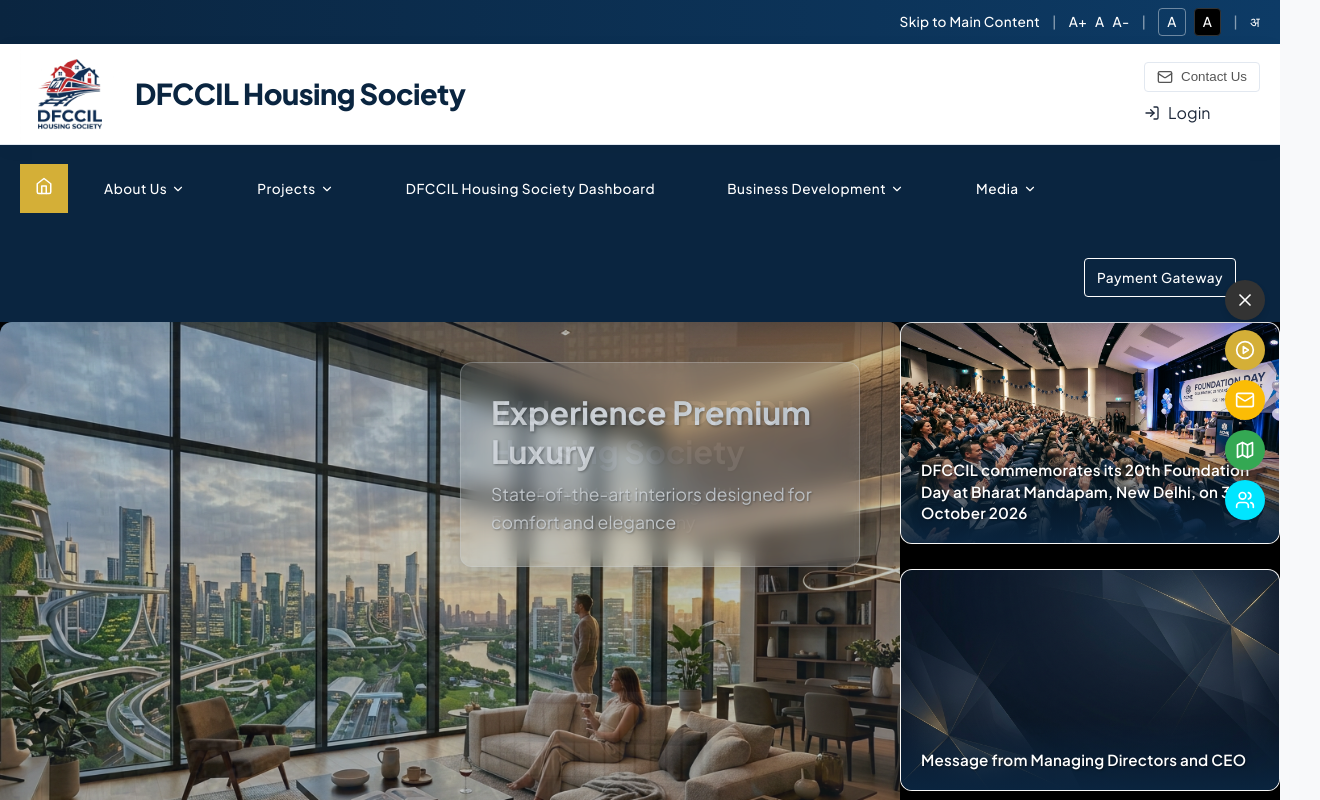
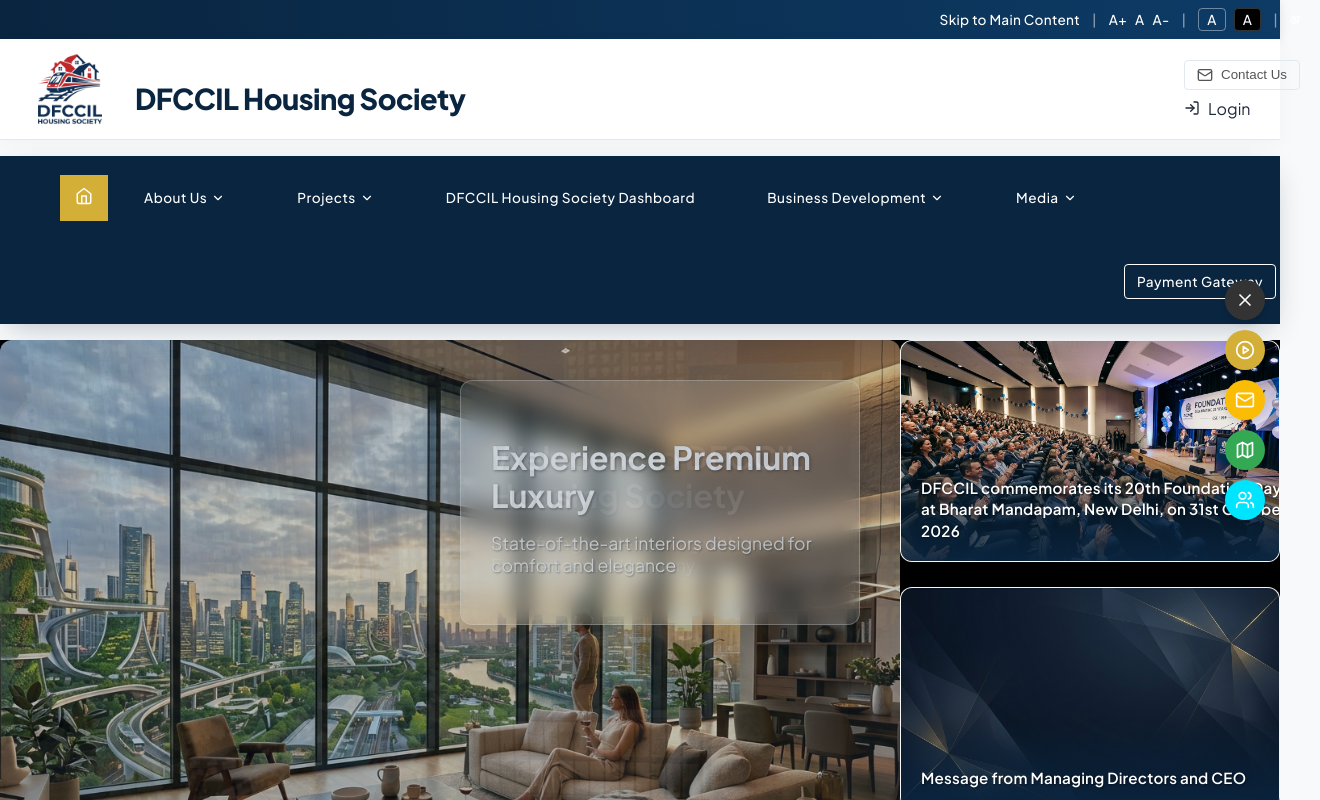
Before and after one commit to mrityunjaiverma-crypt/DFCCIL, a React (Vite) app in the folder client/: page / in a window 1280 px wide. Shown: the top 800 px of the page, 1320 px wide, since content can reach past the window. Built offline with nearby package versions, Linux system fonts and the light colour scheme.

Commit message:
Implement accessibility features: font size, high contrast, and skip link

```diff
--- a/client/src/components/MainContent.jsx
+++ b/client/src/components/MainContent.jsx
@@ -34,7 +34,7 @@
   const prevSlide = () => setCurrentSlide((prev) => (prev - 1 + slides.length) % slides.length);
 
   return (
-    <div className="main-content flex">
+    <div className="main-content flex" id="main-content">
       {/* Left side Slider */}
       <div className="hero-slider">
         {slides.map((slide, index) => (
--- a/client/src/components/TopBar.css
+++ b/client/src/components/TopBar.css
@@ -40,6 +40,28 @@
   gap: 8px;
 }
 
+.language {
+  font-weight: 600;
+}
+
+.cursor-pointer {
+  cursor: pointer;
+  user-select: none;
+}
+
+.cursor-pointer:hover {
+  opacity: 0.8;
+}
+
+.skip-link {
+  color: white;
+  text-decoration: none;
+}
+
+.skip-link:hover {
+  text-decoration: underline;
+}
+
 .contrast-toggles {
   display: flex;
   gap: 8px;
--- a/client/src/components/TopBar.jsx
+++ b/client/src/components/TopBar.jsx
@@ -1,7 +1,29 @@
-import React from 'react';
+import React, { useState } from 'react';
 import './TopBar.css';
 
 const TopBar = () => {
+  const [fontSize, setFontSize] = useState(100);
+
+  const changeFontSize = (step) => {
+    let newSize = step === 0 ? 100 : fontSize + step;
+    if (newSize > 120) newSize = 120;
+    if (newSize < 80) newSize = 80;
+    setFontSize(newSize);
+    document.documentElement.style.fontSize = `${newSize}%`;
+  };
+
+  const toggleContrast = (isHigh) => {
+    if (isHigh) {
+      document.body.classList.add('high-contrast');
+    } else {
+      document.body.classList.remove('high-contrast');
+    }
+  };
+
+  const handleLanguageToggle = () => {
+    alert('Hindi Translation feature initialized. Real implementation requires Google Translate API integration.');
+  };
+
   return (
     <div className="topbar">
       <div className="container flex justify-between items-center">
@@ -9,20 +31,20 @@
           {/* Removed links per request */}
         </div>
         <div className="topbar-right">
-          <span>Skip to Main Content</span>
+          <a href="#main-content" className="skip-link cursor-pointer text-white hover:text-gray-300">Skip to Main Content</a>
           <span className="divider">|</span>
           <div className="text-size">
-            <span>A+</span>
-            <span>A</span>
-            <span>A-</span>
+            <span onClick={() => changeFontSize(10)} title="Increase font size" className="cursor-pointer">A+</span>
+            <span onClick={() => changeFontSize(0)} title="Reset font size" className="cursor-pointer">A</span>
+            <span onClick={() => changeFontSize(-10)} title="Decrease font size" className="cursor-pointer">A-</span>
           </div>
           <span className="divider">|</span>
           <div className="contrast-toggles">
-            <span className="contrast-light">A</span>
-            <span className="contrast-dark">A</span>
+            <span onClick={() => toggleContrast(false)} className="contrast-light cursor-pointer" title="Standard Contrast">A</span>
+            <span onClick={() => toggleContrast(true)} className="contrast-dark cursor-pointer" title="High Contrast">A</span>
           </div>
           <span className="divider">|</span>
-          <span className="language">अ</span>
+          <span onClick={handleLanguageToggle} className="language cursor-pointer hover:text-gray-300" title="Translate to Hindi">अ</span>
         </div>
       </div>
     </div>
--- a/client/src/index.css
+++ b/client/src/index.css
@@ -9,19 +9,39 @@
   --hover-bg: #113355;
 }
 
-* {
-  margin: 0;
-  padding: 0;
-  box-sizing: border-box;
+html {
+  scroll-behavior: smooth;
+  transition: font-size 0.3s ease;
 }
 
 body {
-  font-family: 'Plus Jakarta Sans', -apple-system, BlinkMacSystemFont, 'Segoe UI', Roboto, Helvetica, Arial, sans-serif;
+  margin: 0;
+  font-family: 'Plus Jakarta Sans', -apple-system, BlinkMacSystemFont, 'Segoe UI', Roboto, Oxygen, Ubuntu, Cantarell, 'Open Sans', 'Helvetica Neue', sans-serif;
+  -webkit-font-smoothing: antialiased;
+  -moz-osx-font-smoothing: grayscale;
   background-color: var(--bg-light);
   color: var(--text-dark);
-  line-height: 1.6;
-  -webkit-font-smoothing: antialiased;
-  -moz-osx-font-smoothing: grayscale;
+}
+
+/* --- Accessibility: High Contrast Mode --- */
+body.high-contrast {
+  background-color: #000000 !important;
+  color: #FFFFFF !important;
+}
+
+body.high-contrast * {
+  background-color: #000000 !important;
+  color: #FFFFFF !important;
+  border-color: #FFFFFF !important;
+}
+
+body.high-contrast a {
+  color: #FFFF00 !important;
+  text-decoration: underline !important;
+}
+
+body.high-contrast img {
+  filter: grayscale(100%) contrast(120%);
 }
 
 a {
```
